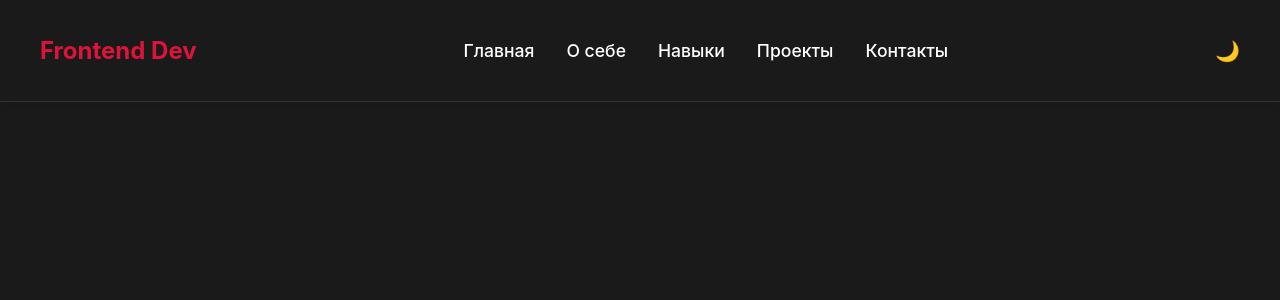
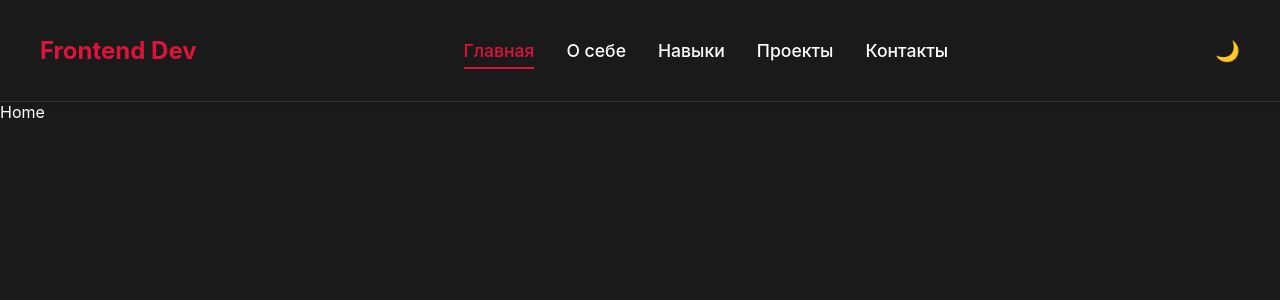
Before and after one commit to stanislav-sbone/Portfolio, a React (Vite) app: page / in a window 1280 px wide. Shown: the top 300 px of the page. Built offline with nearby package versions, Linux system fonts and the light colour scheme.

Commit message:
feat: add React Router and basic routes (Home, About)

```diff
--- a/src/App.tsx
+++ b/src/App.tsx
@@ -1,10 +1,19 @@
 import Header from './components/Header';
+import { Route, BrowserRouter as Router, Routes } from 'react-router';
+import Home from './pages/Home';
+import About from './pages/About';
 
 function App() {
   return (
-    <>
+    <Router>
       <Header />
-    </>
+      <main>
+        <Routes>
+          <Route path="/" element={<Home />} />
+          <Route path="/about" element={<About />} />
+        </Routes>
+      </main>
+    </Router>
   );
 }
 
--- a/src/components/Header/index.tsx
+++ b/src/components/Header/index.tsx
@@ -1,18 +1,52 @@
 import type { FC } from 'react';
+import { Link, useLocation } from 'react-router';
 import styles from './Header.module.css';
 
 const Header: FC = () => {
+  const location = useLocation();
+
+  const isActive = (path: string) => location.pathname === path;
+
   return (
     <header className={styles.header}>
       <div className={styles.container}>
-        <span className={styles.logo}>Frontend Dev</span>
+        <Link to="/">
+          <span className={styles.logo}>Frontend Dev</span>
+        </Link>
+
         <nav className={styles.nav}>
-          <a className={styles.navLink}>Главная</a>
-          <a className={styles.navLink}>О себе</a>
-          <a className={styles.navLink}>Навыки</a>
-          <a className={styles.navLink}>Проекты</a>
-          <a className={styles.navLink}>Контакты</a>
+          <Link
+            to="/"
+            className={`${styles.navLink} ${isActive('/') ? styles.active : ''}`}
+          >
+            Главная
+          </Link>
+          <Link
+            to="/about"
+            className={`${styles.navLink} ${isActive('/about') ? styles.active : ''}`}
+          >
+            О себе
+          </Link>
+          <Link
+            to="/skills"
+            className={`${styles.navLink} ${isActive('/skills') ? styles.active : ''}`}
+          >
+            Навыки
+          </Link>
+          <Link
+            to="/projects"
+            className={`${styles.navLink} ${isActive('/projects') ? styles.active : ''}`}
+          >
+            Проекты
+          </Link>
+          <Link
+            to="/contacts"
+            className={`${styles.navLink} ${isActive('/contacts') ? styles.active : ''}`}
+          >
+            Контакты
+          </Link>
         </nav>
+
         <div className={styles.headerButtons}>
           <button className={styles.themeButton}>🌙</button>
         </div>
--- /dev/null
+++ b/src/pages/About/index.tsx
@@ -0,0 +1,7 @@
+import type { FC } from 'react';
+
+const About: FC = () => {
+  return <div>About</div>;
+};
+
+export default About;
--- /dev/null
+++ b/src/pages/Home/index.tsx
@@ -0,0 +1,7 @@
+import type { FC } from 'react';
+
+const Home: FC = () => {
+  return <div>Home</div>;
+};
+
+export default Home;
```
